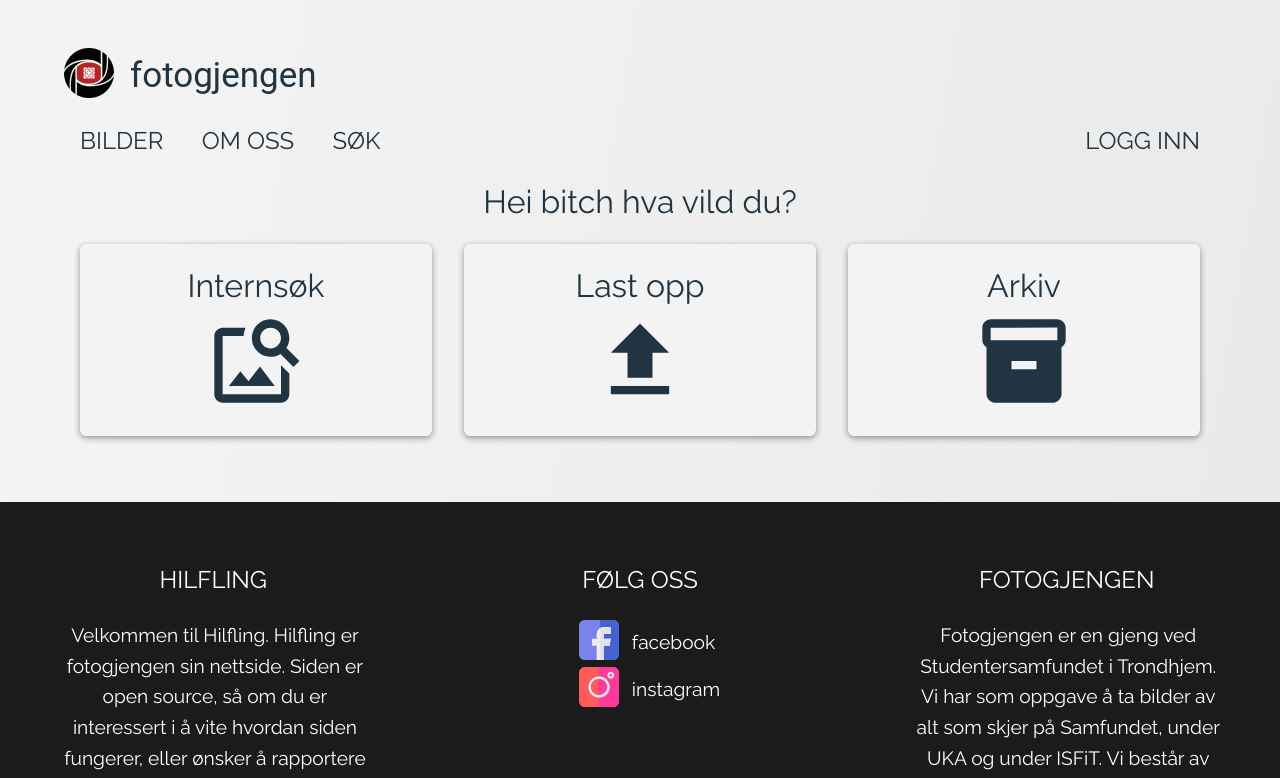
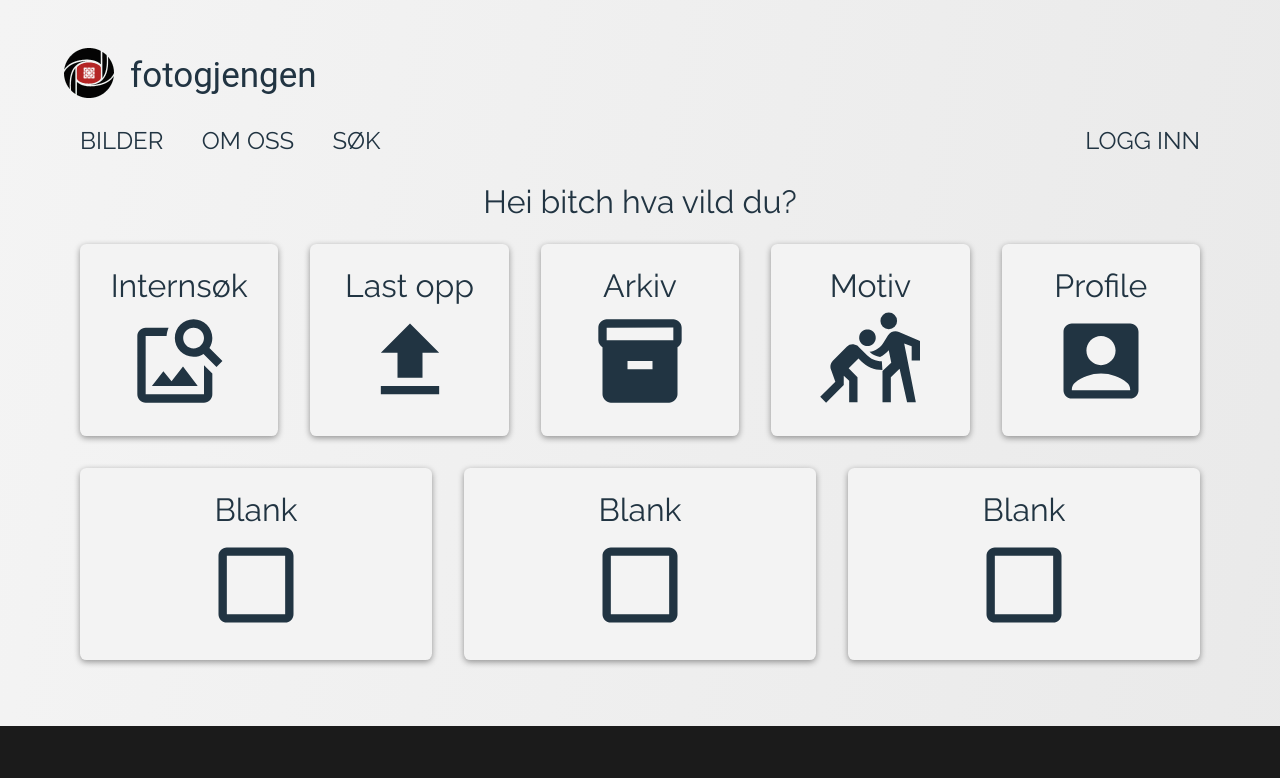
Before and after one commit to Fotogjengen/hilfling-frontend-extern, a React (Create React App) app: page /intern in a window 1280 px wide. Shown: the top 778 px of the page. Built offline with nearby package versions, Linux system fonts and the light colour scheme.

Commit message:
made more intern nav links

```diff
--- a/src/AppRoutes.tsx
+++ b/src/AppRoutes.tsx
@@ -22,7 +22,7 @@ const AppRoutes: FC = () => {
         <Route path="/about" element={<About />} />
         <Route path="/search" element={<Search />} />
         <Route path="/search/:term" element={<Search />} />
-        <Route path="/myprofile" element={<MyProfile />} />
+        <Route path="/intern/myprofile" element={<MyProfile />} />
         <Route path="/csa-tester" element={<CsaTester />} />
         <Route path="/intern/last-opp" element={<PhotoUpload />} />
         <Route path="/intern/arkivsjef" element={<Arkivsjef />} />
--- a/src/views/Intern/InternNav/InternNav.module.css
+++ b/src/views/Intern/InternNav/InternNav.module.css
@@ -28,3 +28,8 @@
     margin: 1rem;
     padding: 1rem;
 }
+
+
+.linkBox:hover {
+    transform: scale(1.01);
+}
--- a/src/views/Intern/InternNav/InternNav.tsx
+++ b/src/views/Intern/InternNav/InternNav.tsx
@@ -4,24 +4,53 @@ import styles from "./InternNav.module.css";
 import ImageSearchIcon from "@mui/icons-material/ImageSearch";
 import InventoryIcon from "@mui/icons-material/Inventory";
 import UploadIcon from "@mui/icons-material/Upload";
+import SportsKabaddiIcon from "@mui/icons-material/SportsKabaddi";
+import AccountBoxIcon from "@mui/icons-material/AccountBox";
+import CheckBoxOutlineBlankIcon from "@mui/icons-material/CheckBoxOutlineBlank";
 import { Link } from "react-router-dom";
 
 const InternNav = () => {
+  const iconSize = 100;
   const internLinks = [
     {
       name: "Internsøk",
       to: "/søk",
-      icon: <ImageSearchIcon style={{ fontSize: 100 }} />,
+      icon: <ImageSearchIcon style={{ fontSize: iconSize }} />,
     },
     {
       name: "Last opp",
       to: "/intern/last-opp",
-      icon: <UploadIcon style={{ fontSize: 100 }} />,
+      icon: <UploadIcon style={{ fontSize: iconSize }} />,
     },
     {
       name: "Arkiv",
       to: "/intern/arkivsjef",
-      icon: <InventoryIcon style={{ fontSize: 100 }} />,
+      icon: <InventoryIcon style={{ fontSize: iconSize }} />,
+    },
+    {
+      name: "Motiv",
+      to: "/intern/arkivsjef",
+      icon: <SportsKabaddiIcon style={{ fontSize: iconSize }} />,
+    },
+    {
+      name: "Profile",
+      to: "/intern/myprofile",
+      icon: <AccountBoxIcon style={{ fontSize: iconSize }} />,
+    },
+    {
+      name: "Blank",
+      to: "/nopage",
+      icon: <CheckBoxOutlineBlankIcon style={{ fontSize: iconSize }} />,
+    },
+    {
+      name: "Blank",
+      to: "/nopage",
+      icon: <CheckBoxOutlineBlankIcon style={{ fontSize: iconSize }} />,
+    },
+    {
+      name: "Blank",
+      to: "/nopage",
+      icon: <CheckBoxOutlineBlankIcon style={{ fontSize: iconSize }} />,
     },
   ];
 
```
